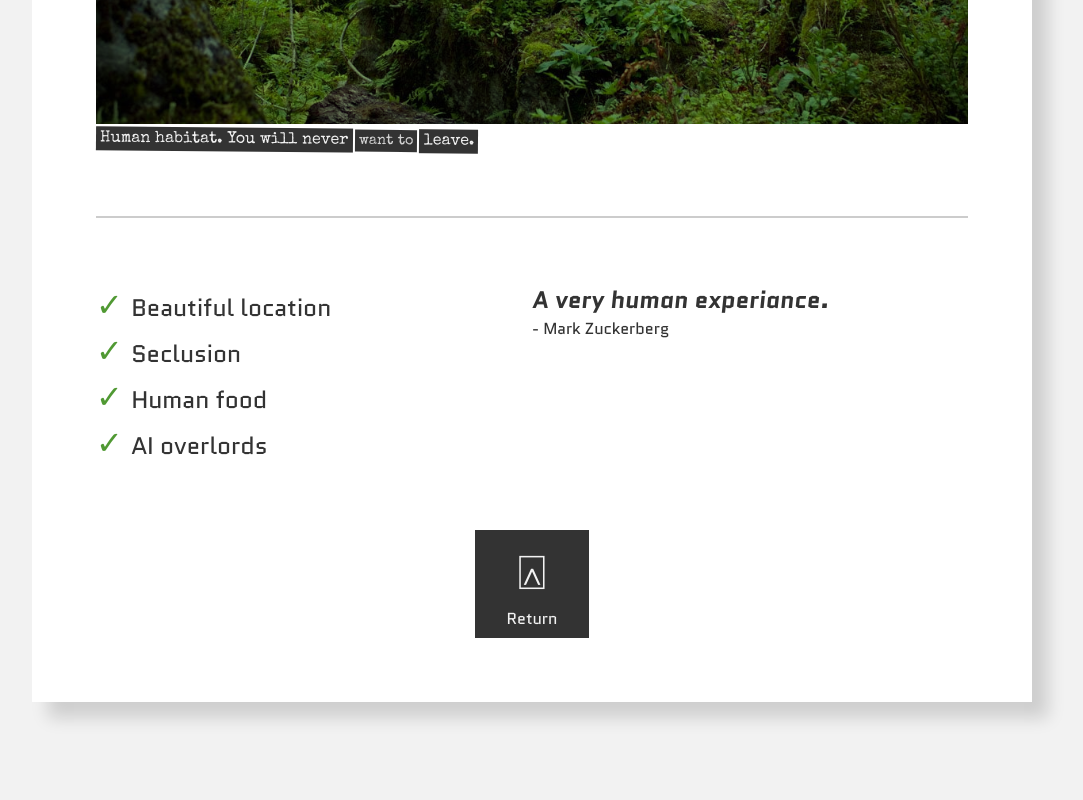
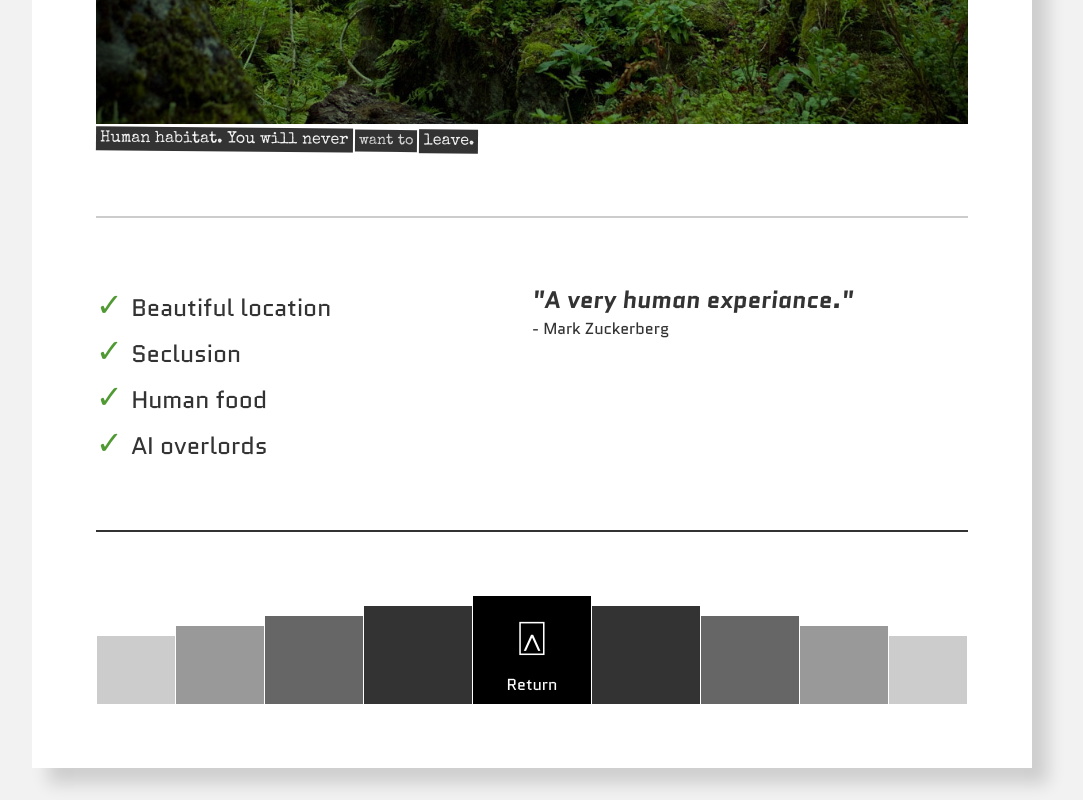
Before and after one commit to Regnhundar/bonz.ai-hotel, a plain HTML site: page index.html in a window 1280 px wide. Shown: the part 1031-1831 px from the top of the page, without its empty margins (108-1191 px from the left). Before the commit the page ends 1765 px from the top, so only its background shows below. Drawn offline with nearby package versions, Linux system fonts and the light colour scheme.

Commit message:
slösar tid på en animation i footer

```diff
--- a/index.html
+++ b/index.html
@@ -50,8 +50,9 @@
                     <li class="main__list-item">Human food</li>
                     <li class="main__list-item">AI overlords</li>
                 </ul>
-                <article>
-                    <h2 class="main__testimonial-quote">A very human experiance.</h2>
+
+                <article class="main__testimonial">
+                    <h2 class="main__testimonial-quote">"A very human experiance."</h2>
                     <p class="main__quotee">- Mark Zuckerberg</p>
                 </article>
             </section>
--- a/styles/style.css
+++ b/styles/style.css
@@ -216,6 +216,11 @@ body {
     font-style: italic;
 }
 
+.footer {
+    border-top: 2px solid var(--dark);
+    padding-top: 4rem;
+}
+
 .footer__navigation {
     width: 100%;
     height: auto;
@@ -228,9 +233,35 @@ body {
     display: flex;
     flex-direction: column;
     text-align: center;
-    color: var(--light);
-    background-color: var(--dark);
-    padding: 0.5rem 2rem;
+    padding: 8px 34px;
+    color: white;
+    background-color: black;
+    transition: .3s linear;
+    box-shadow:
+        114px 5px 0 -5px rgba(0, 0, 0, 0.80),
+        218px 10px 0 -10px rgba(0, 0, 0, 0.60),
+        312px 15px 0 -15px rgba(0, 0, 0, 0.40),
+        396px 20px 0 -20px rgba(0, 0, 0, 0.20),
+        -114px 5px 0 -5px rgba(0, 0, 0, 0.80),
+        -218px 10px 0 -10px rgba(0, 0, 0, 0.60),
+        -312px 15px 0 -15px rgba(0, 0, 0, 0.40),
+        -396px 20px 0 -20px rgba(0, 0, 0, 0.20);
+}
+
+.footer__navigation-link:hover {
+    padding: 8px 32px 9px 32px;
+    color: black;
+    background-color: white;
+    border: 2px solid black;
+    box-shadow:
+        114px 5px 0 -5px rgba(0, 0, 0, 0.20),
+        218px 10px 0 -10px rgba(0, 0, 0, 0.40),
+        312px 15px 0 -15px rgba(0, 0, 0, 0.60),
+        396px 20px 0 -20px rgba(0, 0, 0, 0.80),
+        -114px 5px 0 -5px rgba(0, 0, 0, 0.20),
+        -218px 10px 0 -10px rgba(0, 0, 0, 0.40),
+        -312px 15px 0 -15px rgba(0, 0, 0, 0.60),
+        -396px 20px 0 -20px rgba(0, 0, 0, 0.80);
 }
 
 .footer__navigation-icon {
```
